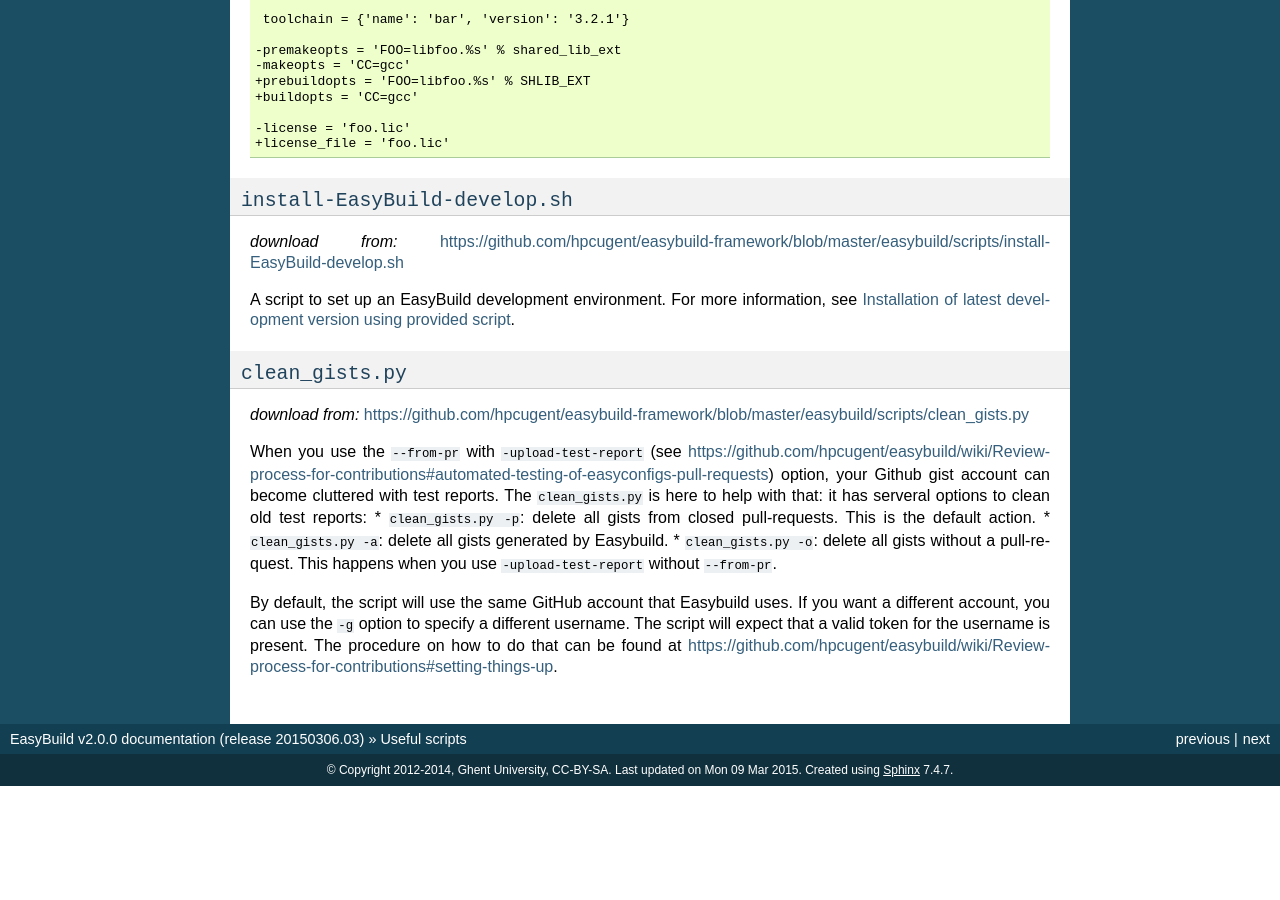
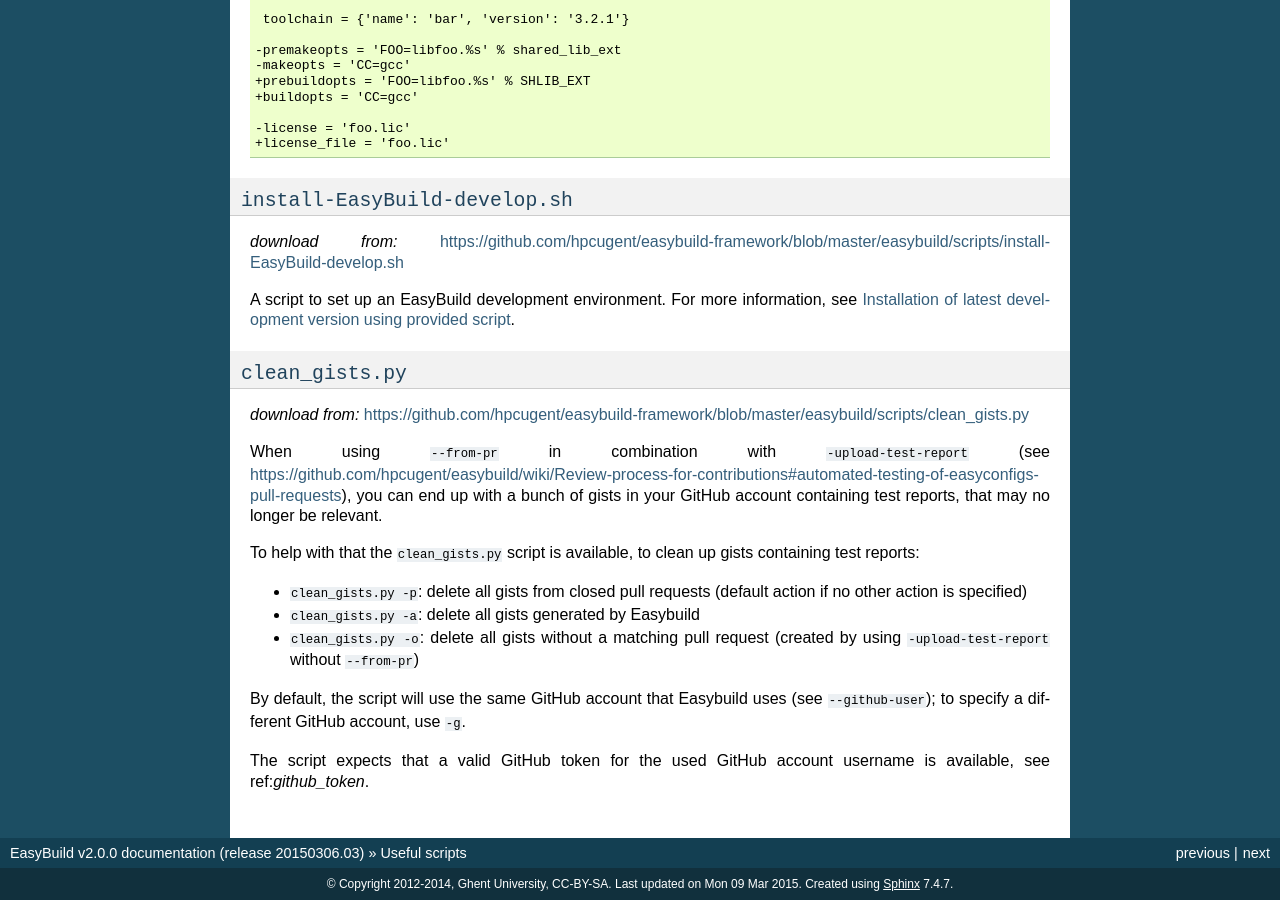
Before and after one commit to easybuilders/easybuild, a Sphinx documentation site: the page built from docs/Useful-scripts.rst, in a window 1280 px wide and 900 px high, scrolled down 1203 px. Built offline with Sphinx 7.4.7, drawn with Linux system fonts in a browser that asks for light colours; before the commit the page ends 1989 px from its top, so only the background shows below that.

Commit message:
tweak documentation by @wpoely86 on clean_gists.py script

```diff
--- a/docs/Useful-scripts.rst
+++ b/docs/Useful-scripts.rst
@@ -82,16 +82,23 @@
 A script to set up an EasyBuild development environment.
 For more information, see :ref:`install_latest_develop_using_script`.
 
-.. _clean_EasyBuild_gists:
+.. _clean_gists_script:
 
 ``clean_gists.py``
 --------------------------------
 
 *download from:* https://github.com/hpcugent/easybuild-framework/blob/master/easybuild/scripts/clean_gists.py
 
-When you use the ``--from-pr`` with ``-upload-test-report`` (see https://github.com/hpcugent/easybuild/wiki/Review-process-for-contributions#automated-testing-of-easyconfigs-pull-requests) option, your Github gist account can become cluttered with test reports. The ``clean_gists.py`` is here to help with that: it has serveral options to clean old test reports:
-* ``clean_gists.py -p``: delete all gists from closed pull-requests. This is the default action.
-* ``clean_gists.py -a``: delete all gists generated by Easybuild.
-* ``clean_gists.py -o``: delete all gists without a pull-request. This happens when you use ``-upload-test-report`` without ``--from-pr``.
+When using ``--from-pr`` in combination with ``-upload-test-report`` (see
+https://github.com/hpcugent/easybuild/wiki/Review-process-for-contributions#automated-testing-of-easyconfigs-pull-requests),
+you can end up with a bunch of gists in your GitHub account containing test reports, that may no longer be relevant.
 
-By default, the script will use the same GitHub account that Easybuild uses. If you want a different account, you can use the ``-g`` option to specify a different username. The script will expect that a valid token for the username is present. The procedure on how to do that can be found at https://github.com/hpcugent/easybuild/wiki/Review-process-for-contributions#setting-things-up.
+To help with that the ``clean_gists.py`` script is available, to clean up gists containing test reports:
+
+* ``clean_gists.py -p``: delete all gists from closed pull requests (default action if no other action is specified)
+* ``clean_gists.py -a``: delete all gists generated by Easybuild
+* ``clean_gists.py -o``: delete all gists without a matching pull request (created by using ``-upload-test-report`` without ``--from-pr``)
+
+By default, the script will use the same GitHub account that Easybuild uses (see ``--github-user``); to specify a different GitHub account, use ``-g``.
+
+The script expects that a valid GitHub token for the used GitHub account username is available, see ref:`github_token`.
```
